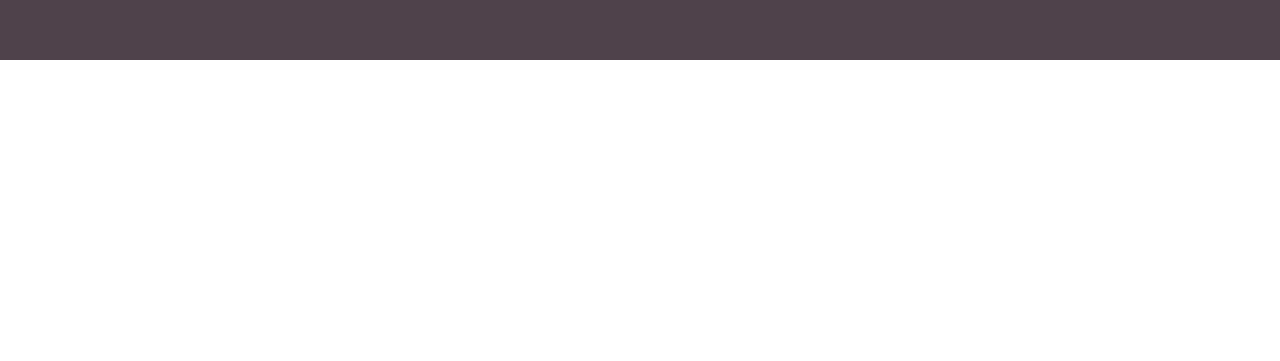
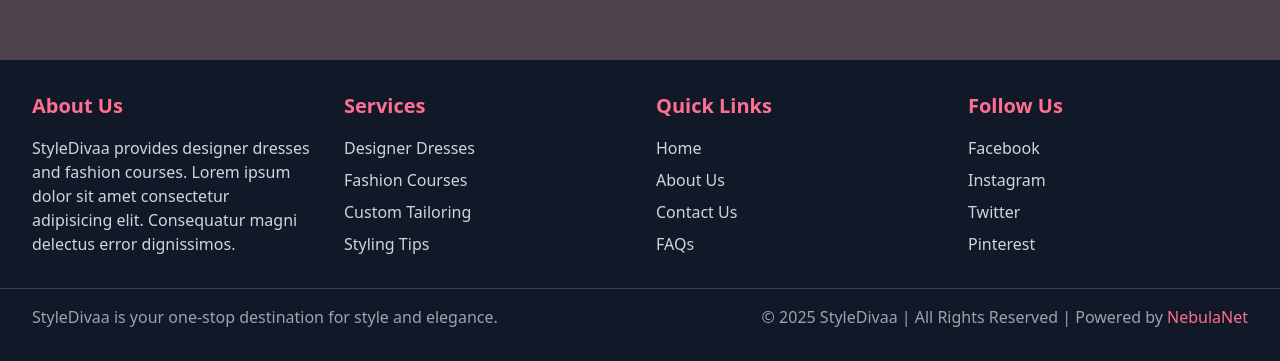
Before and after one commit to vatsalrishabh/styledivaa, a Next.js app: page / in a window 1280 px wide. Shown: the part 740-1101 px from the top of the page. Before the commit the page ends 800 px from the top, so only its background shows below. Built offline with nearby package versions, Linux system fonts and the light colour scheme.

Commit message:
navbar done

```diff
--- /dev/null
+++ b/app/components/AnNavbar.jsx
@@ -0,0 +1,9 @@
+import React from 'react'
+
+const AnNavbar = () => {
+  return (
+    <div>AnNavbar</div>
+  )
+}
+
+export default AnNavbar
--- /dev/null
+++ b/app/components/Footer.jsx
@@ -0,0 +1,102 @@
+import React from "react";
+
+const Footer = () => {
+  const year = new Date().getFullYear();
+
+  return (
+    <div className="Footer bg-gray-900 text-gray-300 py-8">
+      {/* Top Footer */}
+      <div className="topFooter grid lg:grid-cols-4 md:grid-cols-3 sm:grid-cols-2 grid-cols-1 gap-8 px-8">
+        {/* Column 1 */}
+        <div className="col1">
+          <h1 className="text-brightPink text-xl font-semibold mb-4 hover:text-lightPink transition-all duration-300">
+            About Us
+          </h1>
+          <p className="hover:text-gray-100 transition-all duration-300">
+            StyleDivaa provides designer dresses and fashion courses. Lorem
+            ipsum dolor sit amet consectetur adipisicing elit. Consequatur
+            magni delectus error dignissimos.
+          </p>
+        </div>
+
+        {/* Column 2 */}
+        <div className="col2">
+          <h1 className="text-brightPink text-xl font-semibold mb-4 hover:text-lightPink transition-all duration-300">
+            Services
+          </h1>
+          <ul className="space-y-2">
+            <li className="hover:text-lightPink transition-all duration-300 cursor-pointer">
+              Designer Dresses
+            </li>
+            <li className="hover:text-lightPink transition-all duration-300 cursor-pointer">
+              Fashion Courses
+            </li>
+            <li className="hover:text-lightPink transition-all duration-300 cursor-pointer">
+              Custom Tailoring
+            </li>
+            <li className="hover:text-lightPink transition-all duration-300 cursor-pointer">
+              Styling Tips
+            </li>
+          </ul>
+        </div>
+
+        {/* Column 3 */}
+        <div className="col3">
+          <h1 className="text-brightPink text-xl font-semibold mb-4 hover:text-lightPink transition-all duration-300">
+            Quick Links
+          </h1>
+          <ul className="space-y-2">
+            <li className="hover:text-lightPink transition-all duration-300 cursor-pointer">
+              Home
+            </li>
+            <li className="hover:text-lightPink transition-all duration-300 cursor-pointer">
+              About Us
+            </li>
+            <li className="hover:text-lightPink transition-all duration-300 cursor-pointer">
+              Contact Us
+            </li>
+            <li className="hover:text-lightPink transition-all duration-300 cursor-pointer">
+              FAQs
+            </li>
+          </ul>
+        </div>
+
+        {/* Column 4 */}
+        <div className="col4">
+          <h1 className="text-brightPink text-xl font-semibold mb-4 hover:text-lightPink transition-all duration-300">
+            Follow Us
+          </h1>
+          <ul className="space-y-2">
+            <li className="hover:text-lightPink transition-all duration-300 cursor-pointer">
+              Facebook
+            </li>
+            <li className="hover:text-lightPink transition-all duration-300 cursor-pointer">
+              Instagram
+            </li>
+            <li className="hover:text-lightPink transition-all duration-300 cursor-pointer">
+              Twitter
+            </li>
+            <li className="hover:text-lightPink transition-all duration-300 cursor-pointer">
+              Pinterest
+            </li>
+          </ul>
+        </div>
+      </div>
+
+      {/* Bottom Footer */}
+      <div className="bottomFooter flex flex-col lg:flex-row items-center justify-between mt-8 border-t border-gray-700 pt-4 px-8">
+        <div className="bottomFooter-Left text-gray-400">
+          StyleDivaa is your one-stop destination for style and elegance.
+        </div>
+        <div className="bottomFooter-Right text-gray-400 mt-4 lg:mt-0">
+          © {year} StyleDivaa | All Rights Reserved | Powered by{" "}
+          <span className="text-brightPink hover:text-lightPink transition-all duration-300 cursor-pointer">
+            NebulaNet
+          </span>
+        </div>
+      </div>
+    </div>
+  );
+};
+
+export default Footer;
--- a/app/components/Navbar.jsx
+++ b/app/components/Navbar.jsx
@@ -5,11 +5,33 @@
 import Image from "next/image";
 import { Search, ShoppingCart } from "@mui/icons-material";
 import logo from "../../public/assets/styledivaalogo.png";
+import AnNavbar from "./AnNavbar";
 
 const Navbar = () => {
   const [loggedInUser, setLoggedInUser] = useState(null);
   const [isLoading, setIsLoading] = useState(true);
   const [activeTab, setActiveTab] = useState("Home"); // Track active tab
+  const [scrollNum, setScroll] = useState(false);
+
+  useEffect(() => {
+    const handleScroll = () => {
+      // Log scroll position every time the user scrolls
+      console.log("Scroll position: " + window.scrollY);
+
+      // Check if the scroll position is greater than 50 pixels
+      if (window.scrollY > 55) {
+        setScroll(true);
+      } else {
+        setScroll(false);
+      }
+    };
+
+    window.addEventListener("scroll", handleScroll);
+
+    return () => {
+      window.removeEventListener("scroll", handleScroll);
+    };
+  }, []);
 
   useEffect(() => {
     const loadUser = async () => {
@@ -36,16 +58,20 @@
   }, []);
 
   if (isLoading) {
-    return <div className="flex justify-center items-center h-screen">Loading...</div>;
+    return (
+      <div className="flex justify-center items-center h-screen">
+        Loading...
+      </div>
+    );
   }
 
   const tabs = ["For Her", "For Him", "About Us", "Gallery", "Contact Us"];
 
   return (
-    <div className="w-full h-[100vh] bg-custombg fixed text-white">
+    <div className="w-full h-[100vh] bg-custombg  text-white">
       {/* Laptop navigation */}
-      <div className="w-full mt-16 relative flex justify-center">
-        <div className="bg-white w-4/5 h-[12vh] flex items-center shadow-lg rounded-lg">
+      <div className="w-full pt-16  flex justify-center">
+        <div className={`${scrollNum ? 'bg-white w-full h-[12vh] flex items-center shadow-lg ' : 'bg-white w-4/5 h-[12vh] flex items-center shadow-lg rounded-lg'}`} >
           <div className="logo w-1/6 flex justify-center items-center">
             <Image
               src={logo}
@@ -70,18 +96,25 @@
               </p>
             ))}
           </div>
-          <div className="breaker w-2 bg-gray-300 h-[100%] "></div>
+          <div className={`${scrollNum ? '' : 'breaker w-2 bg-gray-300 h-[100%]'}`} ></div>
+          {/* this is the breaker */}
 
-          <div className="bg-custombg mb-2 h-[100%] w-fit">
-          <div className="icons flex space-x-4 items-center px-4">
-            <Search className="cursor-pointer hover:scale-110 transition-all duration-300 text-customIcon hover:text-brightPink" />
-            <ShoppingCart className="cursor-pointer hover:scale-110 transition-all duration-300 text-customIcon hover:text-brightPink" />
-          </div>
+          <div className={`${scrollNum ? '' : 'onlyBg bg-custombg h-[100%]'}`}  >
+            <div className={`${scrollNum ? 'bg-white  h-[105%] w-fit flex justify-end pl-24' : 'bg-white mt-1 h-[105%] w-fit flex justify-end pl-24'}`} >
+              <div className="icons flex space-x-4 items-center px-4">
+                <Search className="cursor-pointer hover:scale-110 transition-all duration-300 text-customIcon hover:text-brightPink" />
+                <ShoppingCart className="cursor-pointer hover:scale-110 transition-all duration-300 text-customIcon hover:text-brightPink" />
+              </div>
+            </div>
           </div>
         </div>
       </div>
 
       {/* Smartphone navigation */}
+      <div className="sm:hidden">
+        <AnNavbar />
+      </div>
+
       {/* Add your smartphone nav code here */}
     </div>
   );
--- a/app/layout.js
+++ b/app/layout.js
@@ -1,26 +1,40 @@
-import { Geist, Geist_Mono } from "next/font/google";
+
 import "./globals.css";
 
-const geistSans = Geist({
-  variable: "--font-geist-sans",
-  subsets: ["latin"],
-});
 
-const geistMono = Geist_Mono({
-  variable: "--font-geist-mono",
-  subsets: ["latin"],
-});
 
 export const metadata = {
-  title: "Create Next App",
-  description: "Generated by create next app",
+  title: "StyleDivaa | Designer Dresses & Fashion Courses",
+  description: "StyleDivaa is a Bangalore-based designer boutique offering exquisite dresses and professional fashion courses. Serving clients across India with unmatched elegance and creativity.",
+  keywords: "StyleDivaa, designer dresses, fashion courses, Bangalore boutique, custom tailoring, wardrobe consultancy, India fashion",
+  authors: [{ name: "StyleDivaa", url: "https://styledivaa.com" }],
+  openGraph: {
+    type: "website",
+    url: "https://styledivaa.com",
+    title: "StyleDivaa | Designer Dresses & Fashion Courses",
+    description: "StyleDivaa - Redefining elegance with designer dresses and professional fashion courses. Based in Bangalore, serving clients all over India.",
+    images: [
+      {
+        url: "../public/assets/styledivaalogo.png",
+        width: 800,
+        height: 600,
+        alt: "StyleDivaa Logo",
+      },
+    ],
+  },
+  twitter: {
+    card: "summary_large_image",
+    title: "StyleDivaa | Designer Dresses & Fashion Courses",
+    description: "StyleDivaa - Redefining elegance with designer dresses and professional fashion courses. Based in Bangalore, serving clients all over India.",
+    images: ["../public/assets/styledivaalogo.png"],
+  },
 };
 
 export default function RootLayout({ children }) {
   return (
     <html lang="en">
       <body
-        className={`${geistSans.variable} ${geistMono.variable} antialiased`}
+        className={` antialiased`}
       >
         {children}
       </body>
--- a/app/page.js
+++ b/app/page.js
@@ -1,12 +1,15 @@
 // pages/index.js
+import Footer from './components/Footer';
 import Navbar from './components/Navbar'; // Corrected import path and component name
 
 export default function Home() {
     return (
-        <>
+        <div className='Main '>
+
             <Navbar />
-            {/* Rest of your page content */}
-            <h1>Home Page Content</h1>
-        </>
+
+
+           <Footer/>
+        </div>
     );
 }
```
